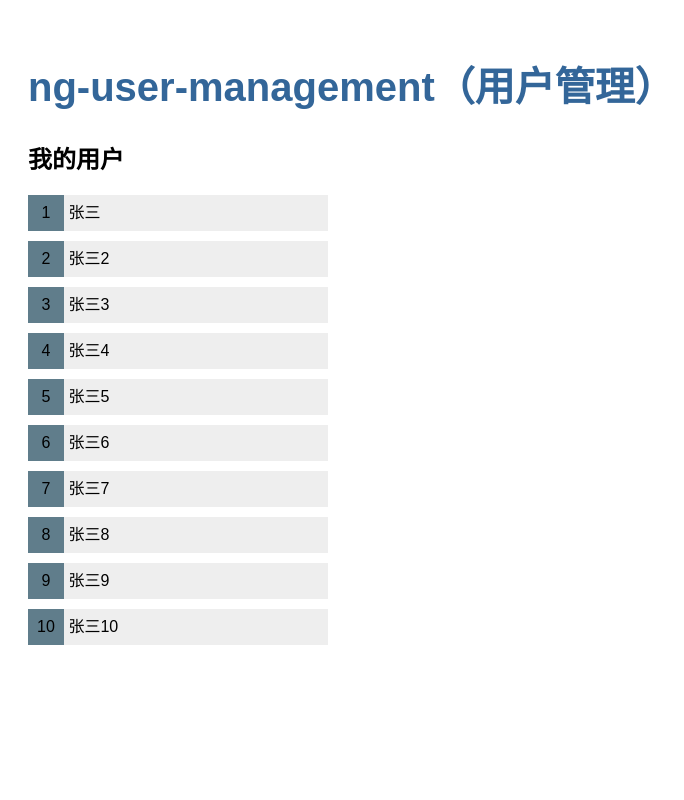
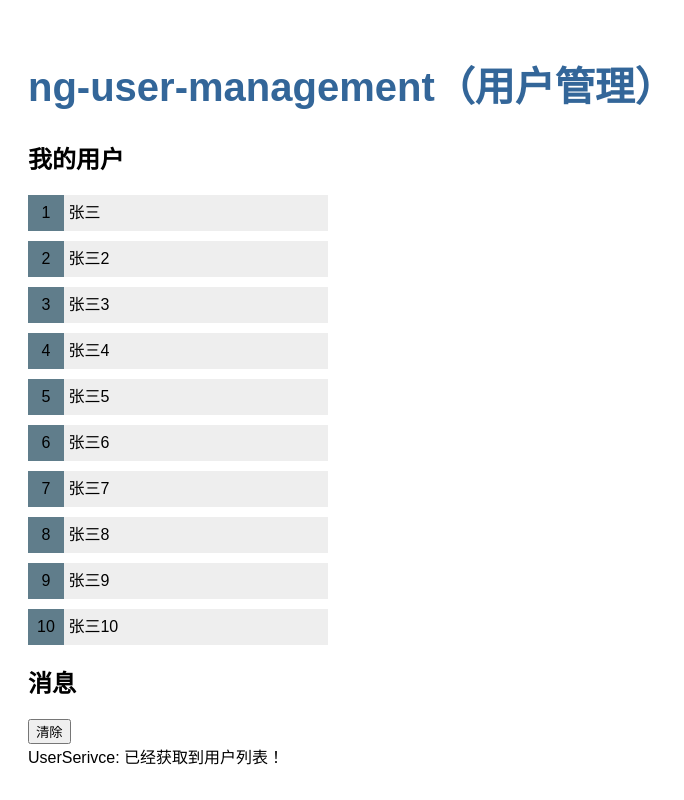
Before and after one commit to llccing-demo/ng-user-management, an Angular app: page / in a window 1280 px wide. Shown: the whole page, without its empty margins (0-684 px from the left). Built offline with nearby package versions, Linux system fonts and the light colour scheme.

Commit message:
update add messageService

```diff
--- a/src/app/app.component.html
+++ b/src/app/app.component.html
@@ -1,3 +1,4 @@
 <h1>{{title}}</h1>
 <app-users></app-users>
+<app-messages></app-messages>
 <router-outlet></router-outlet>
--- a/src/app/app.module.ts
+++ b/src/app/app.module.ts
@@ -6,12 +6,14 @@
 import { AppComponent } from './app.component';
 import { UsersComponent } from './users/users.component';
 import { UserDetailComponent } from './user-detail/user-detail.component';
+import { MessagesComponent } from './messages/messages.component';
 
 @NgModule({
   declarations: [
     AppComponent,
     UsersComponent,
-    UserDetailComponent
+    UserDetailComponent,
+    MessagesComponent
   ],
   imports: [
     BrowserModule,
--- /dev/null
+++ b/src/app/message.service.ts
@@ -0,0 +1,17 @@
+import { Injectable } from '@angular/core';
+
+@Injectable({
+  providedIn: 'root'
+})
+export class MessageService {
+  messages: string[] = [];
+  constructor() { }
+
+  add(message: string) {
+    this.messages.push(message)
+  }
+
+  clear() {
+    this.messages = []
+  }
+}
--- /dev/null
+++ b/src/app/messages/messages.component.html
@@ -0,0 +1,5 @@
+<div *ngIf="messageService.messages.length">
+  <h2>消息</h2>
+  <button (click)="messageService.clear()">清除</button>
+  <div *ngFor="let msg of messageService.messages"> {{msg}} </div>
+</div>
--- /dev/null
+++ b/src/app/messages/messages.component.ts
@@ -0,0 +1,16 @@
+import { Component, OnInit } from '@angular/core';
+import { MessageService  } from "../message.service";
+
+@Component({
+  selector: 'app-messages',
+  templateUrl: './messages.component.html',
+  styleUrls: ['./messages.component.styl']
+})
+export class MessagesComponent implements OnInit {
+
+  constructor(public messageService: MessageService) { }
+
+  ngOnInit(): void {
+  }
+
+}
--- a/src/app/user.service.ts
+++ b/src/app/user.service.ts
@@ -3,15 +3,17 @@
 
 import { User } from "./user";
 import { USERS } from './mock-users';
+import { MessageService } from './message.service';
 
 @Injectable({
   providedIn: 'root'
 })
 export class UserService {
 
-  constructor() { }
+  constructor(private messageService: MessageService) { }
 
   getUsers(): Observable<User[]> {
+    this.messageService.add('UserSerivce: 已经获取到用户列表！')
     return of(USERS);
   }
 }
```
Also changed, not shown: src/app/messages/messages.component.styl (added), 2 other files (tests, documents, lock files or other folders).
